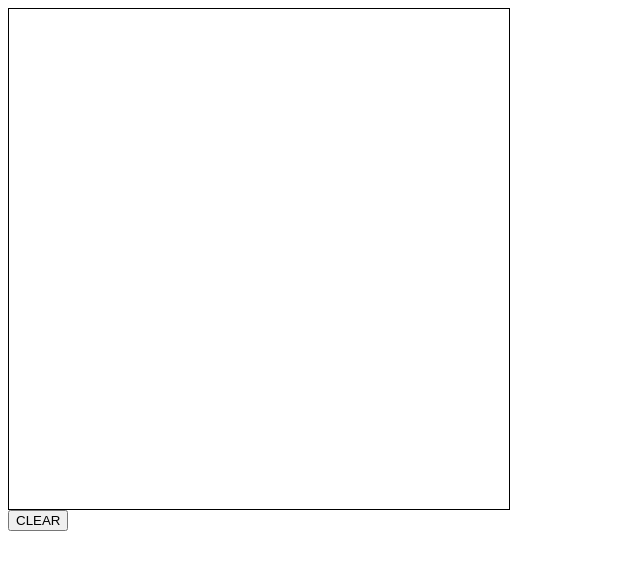
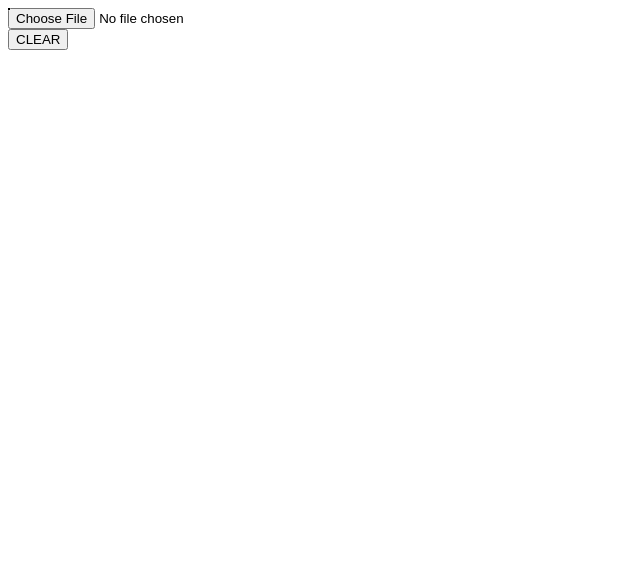
Before and after one commit to kand/fun-with-canvas, a website: page example/example.html in a window 1280 px wide. Shown: the whole page, without its empty margins (0-640 px from the left). Drawn offline with nearby package versions, Linux system fonts and the light colour scheme.

Commit message:
Able to insert image, draw regions over it

```diff
--- a/example/example.html
+++ b/example/example.html
@@ -3,14 +3,21 @@
     <title>Image Actionizer Example</title>
 
     <link rel="stylesheet" type="text/css" href="example.css">
+    <link rel="stylesheet" href="../src/image-actionizer.css" type="text/css">
   </head>
 
   <body>
     <div>
-      <canvas
-          width="500"
-          height="500">
-      </canvas>
+      <div
+          id="imageContainer"
+          class="image-actionizer">
+      </div>
+      <div>
+        <input
+            id="imageSetter"
+            type="file"
+            accept="image/*">
+      </div>
       <div>
         <button id="clearBtn">
           CLEAR
@@ -23,15 +30,19 @@
     <script type="text/javascript" src="../src/image-actionizer.js"></script>
     <script>
       $(document).ready(function () {
-        var $canvas = $('canvas');
+        var $container = $('#imageContainer');
         var $currPath = $('#currPath');
-        var imageActionizer = new ImageActionizer($canvas[0]);
+        var imageActionizer = new ImageActionizer($container[0]);
 
         $('#clearBtn').on('click', function () {
           imageActionizer.clearCanvas();
         });
 
-        $canvas.on('ImageActionizer:PathChanged', function (e) {
+        $('#imageSetter').on('change', function () {
+          imageActionizer.setImage(this.files[0]);
+        });
+
+        $container.on('ImageActionizer:PathChanged', function (e) {
           $currPath.html('old: ' + e.originalEvent.detail.oldPath + ', new: ' + e.originalEvent.detail.newPath);
         });
       });
--- /dev/null
+++ b/src/image-actionizer.css
@@ -0,0 +1,7 @@
+.image-actionizer {
+  position: relative;
+}
+
+.image-actionizer canvas {
+  position: absolute;
+}
--- a/src/image-actionizer.js
+++ b/src/image-actionizer.js
@@ -1,10 +1,10 @@
-var ImageActionizer = (function ($, Path2D, CustomEvent) {
+var ImageActionizer = (function ($, Path2D, CustomEvent, URL) {
   'use strict';
 
-  var getCursorPosition = function($event, $canvas) {
+  var getCursorPosition = function($event, canvas) {
     var x;
     var y;
-    var canoffset = $canvas.offset();
+    var canoffset = $(canvas).offset();
 
     return {
       x: event.clientX + document.body.scrollLeft + document.documentElement.scrollLeft - Math.floor(canoffset.left),
@@ -12,10 +12,8 @@ var ImageActionizer = (function ($, Path2D, CustomEvent) {
     };
   };
 
-  var ImageActionizer = function (canvas) {
-    this.canvas = canvas;
-    this.$canvas = $(canvas);
-    this.context = canvas.getContext('2d');
+  var ImageActionizer = function (imageContainer) {
+    this.imageContainer = imageContainer;
 
     this.currPath = null;
     this.inPath = null;
@@ -23,24 +21,43 @@ var ImageActionizer = (function ($, Path2D, CustomEvent) {
 
     this.paths = [];
 
-    this.bindEvents();
+    this.setupElements();
   };
 
-  ImageActionizer.prototype.bindEvents = function () {
+  ImageActionizer.prototype.setImage = function (file) {
+    this.image.src = URL.createObjectURL(file);
+  };
+
+  ImageActionizer.prototype.setupElements = function () {
+    this.canvas = document.createElement('canvas');
+    this.canvas.height = 0;
+    this.canvas.width = 0;
     this.canvas.addEventListener('mousedown', this.startFreeDraw.bind(this));
     this.canvas.addEventListener('mousemove', this.doFreeDraw.bind(this));
     this.canvas.addEventListener('mouseup', this.stopFreeDraw.bind(this));
+    this.imageContainer.appendChild(this.canvas);
+
+    this.image = document.createElement('img');
+    this.image.addEventListener('load', this.resizeCanvas.bind(this));
+    this.imageContainer.appendChild(this.image);
+
+    this.context = this.canvas.getContext('2d');
+  };
+
+  ImageActionizer.prototype.resizeCanvas = function () {
+    this.canvas.height = this.image.height;
+    this.canvas.width = this.image.width;
   };
 
   ImageActionizer.prototype.startFreeDraw = function (event) {
-    var pos = getCursorPosition(event, this.$canvas);
+    var pos = getCursorPosition(event, this.canvas);
     this.currPath = new Path2D();
     this.currPath.moveTo(pos.x, pos.y);
     this.drawingLine = true;
   };
 
   ImageActionizer.prototype.doFreeDraw = function (event) {
-    var pos = getCursorPosition(event, this.$canvas);
+    var pos = getCursorPosition(event, this.canvas);
     var oldPath = this.inPath;
 
     this.inPath = -1;
@@ -59,7 +76,7 @@ var ImageActionizer = (function ($, Path2D, CustomEvent) {
             newPath: this.inPath
           }
         });
-      this.canvas.dispatchEvent(pathChangedEvent);
+      this.imageContainer.dispatchEvent(pathChangedEvent);
     }
 
     if (this.drawingLine) {
@@ -85,4 +102,4 @@ var ImageActionizer = (function ($, Path2D, CustomEvent) {
   };
 
   return ImageActionizer;
-})(jQuery, Path2D, CustomEvent);
+})(jQuery, Path2D, CustomEvent, URL);
```
